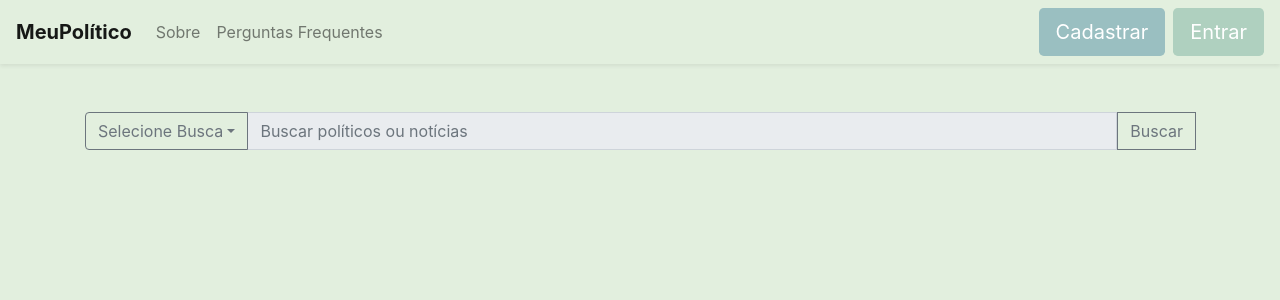
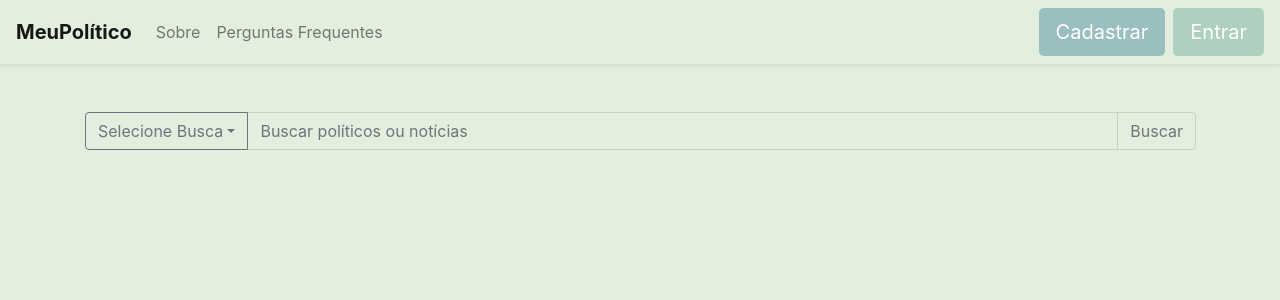
Before and after one commit to unimatrix2/meu-politico-front, a React (Create React App) app: page /busca in a window 1280 px wide. Shown: the top 300 px of the page. Built offline with nearby package versions, Linux system fonts and the light colour scheme; the HTML template or start-up script is replaced by a standard one.

Commit message:
added search bar styles

```diff
--- a/src/components/Navbar/Navbar.css
+++ b/src/components/Navbar/Navbar.css
@@ -13,3 +13,17 @@
     border-color: transparent !important;
     color: #fff !important;
 }
+
+.search-bar-field {
+    background-color: var(--honeydew) !important;
+    width: 800px !important;
+    border-right: none !important;
+    border-top: 1px solid rgba(0, 0, 0, .125) !important;
+    border-bottom: 1px solid rgba(0, 0, 0, .125) !important;
+}
+
+.search-submit-button {
+    border-top-right-radius: .25rem !important;
+    border-bottom-right-radius: .25rem !important;
+    border: 1px solid rgba(0, 0, 0, .125) !important;
+}
```
